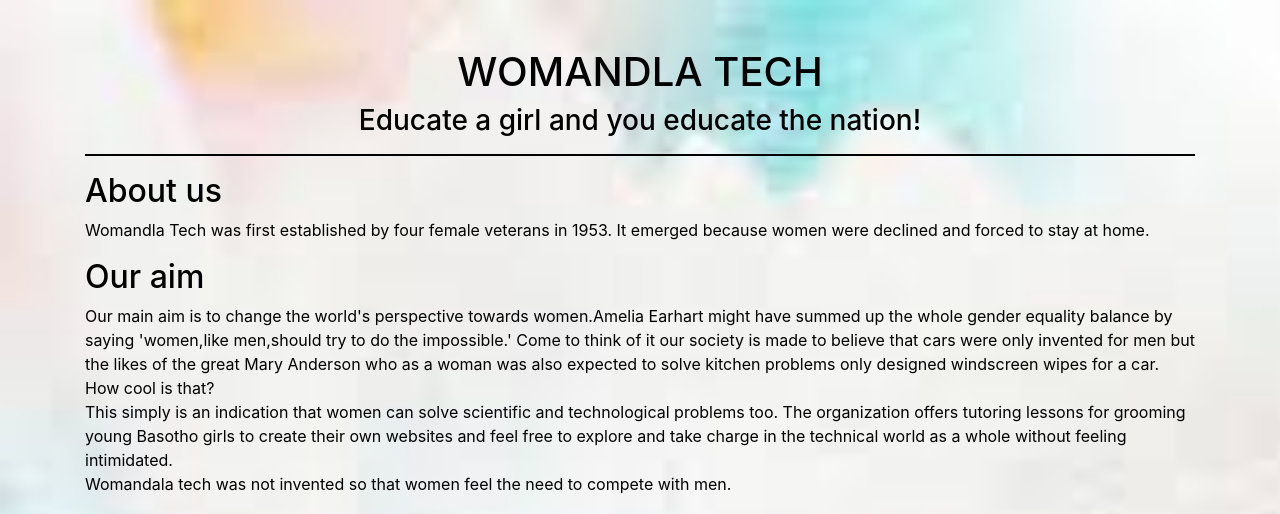
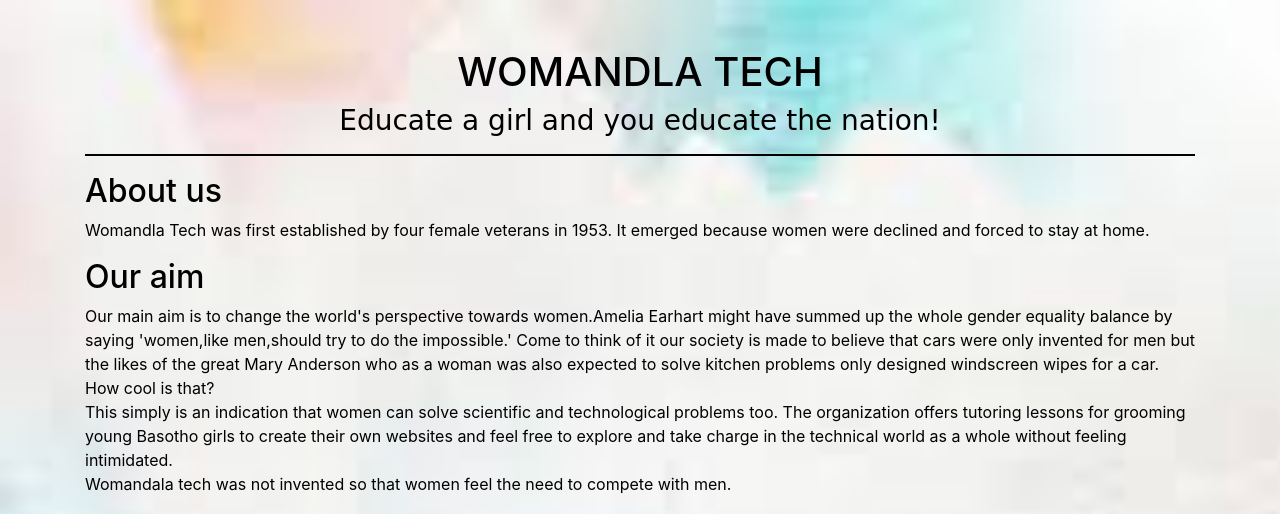
Before and after one commit to womandlatech/womandlatech.github.io, a plain HTML site: page index.html in a window 1280 px wide. Shown: the top 514 px of the page. Drawn offline with nearby package versions, Linux system fonts and the light colour scheme.

Commit message:
Add files via upload

```diff
--- a/index.html
+++ b/index.html
@@ -24,7 +24,7 @@
 			<br><br>
 
 				 <center><h1>WOMANDLA TECH</h1></center>
-				 <center><h3>Educate a girl and you educate the nation!</h3></center>
+				 <center><h3 style="font-family: cursive;">Educate a girl and you educate the nation!</h3></center>
 
 			<hr style=" border:1px solid">
 			<div class = "row">
```
